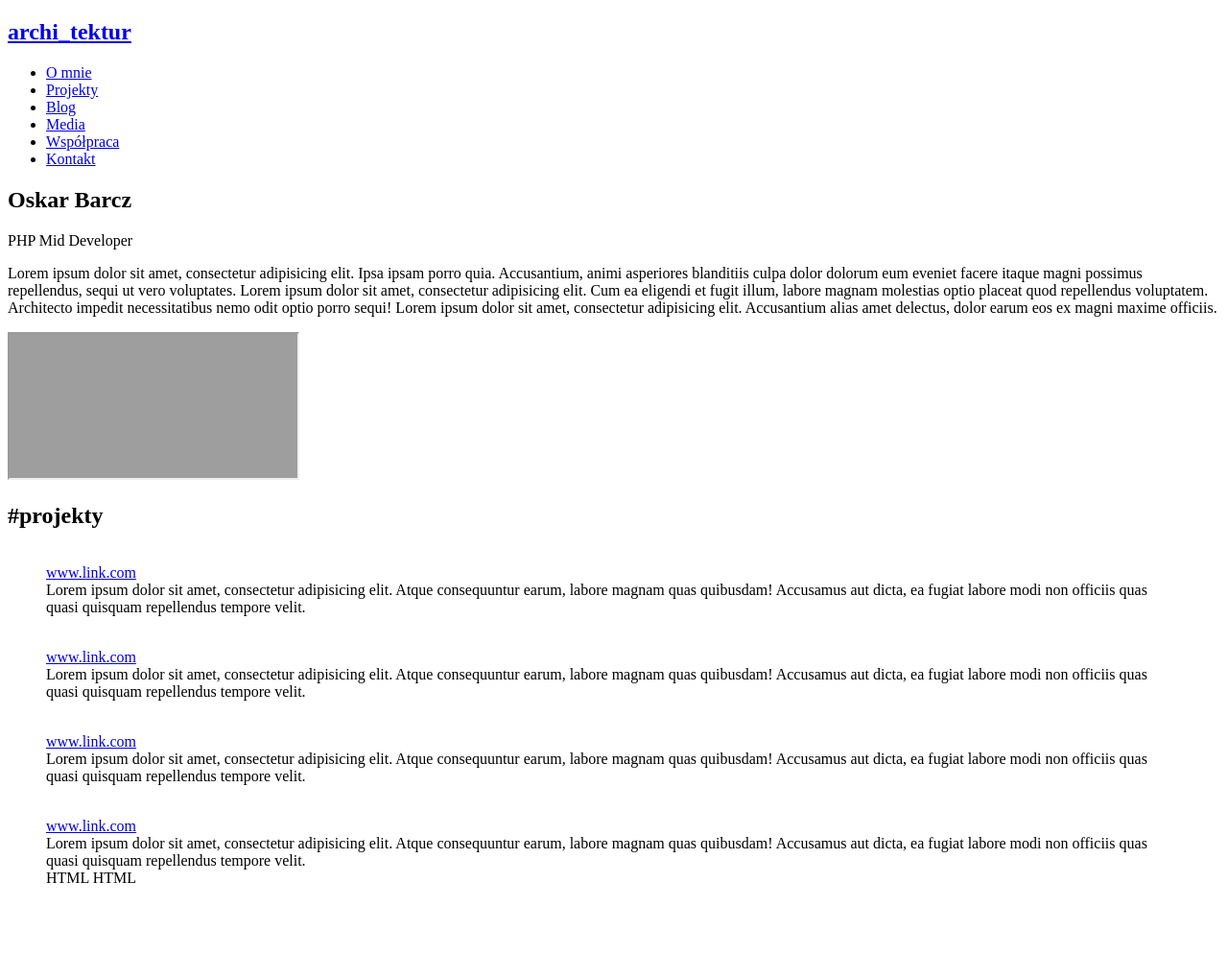
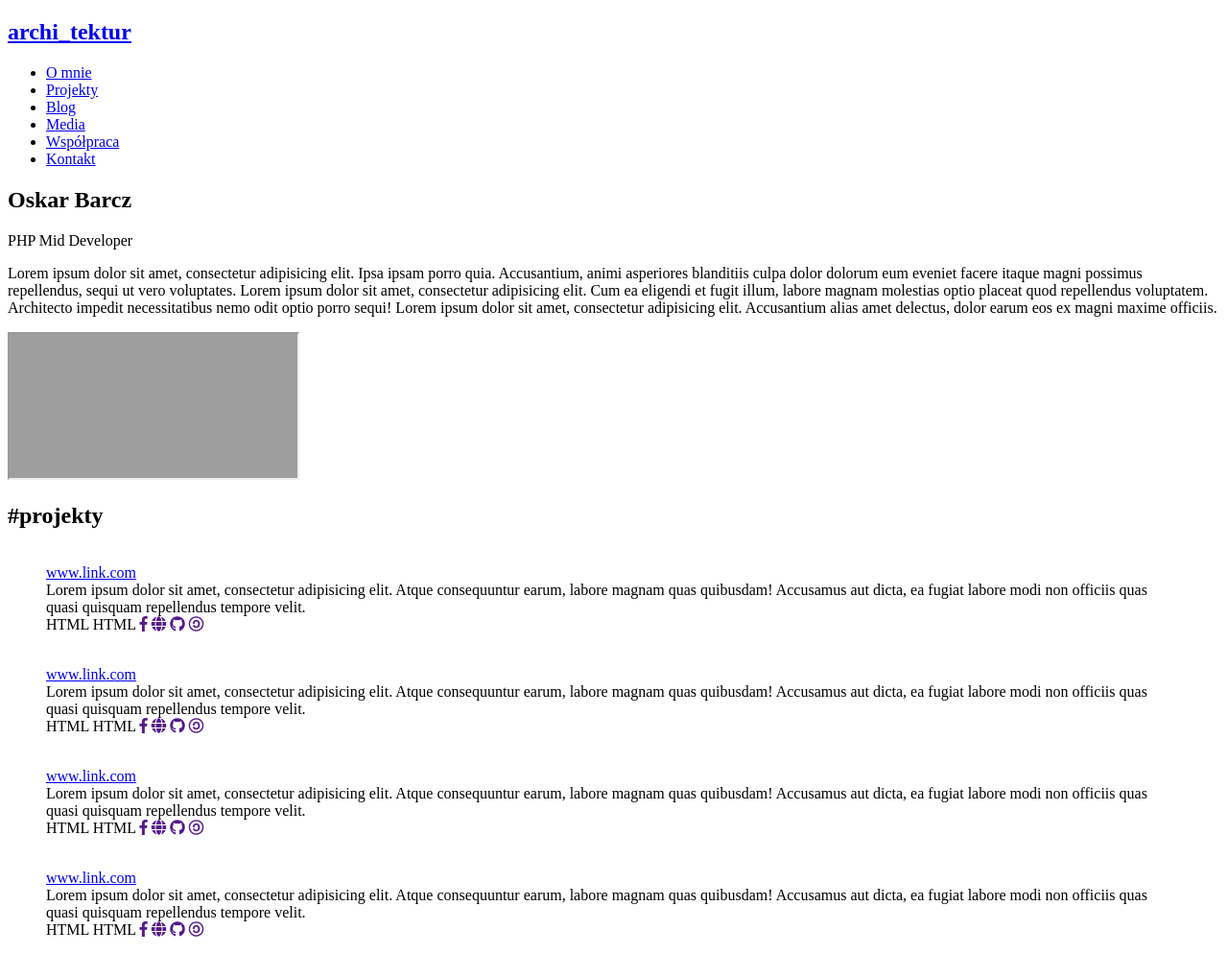
Before and after one commit to oskarbarcz/archi-tektur-pl-website, a PHP site: template resources/templates/index.twig in a window 1280 px wide. Shown: the whole page at 96% size. Before the commit the page ends 920 px from the top, so only its background shows below. Run offline with PHP 8.4, Linux system fonts and the light colour scheme; the template is opened without the code that fills it, so the values that code supplies are empty; some libraries are stand-ins or nearby versions; grey boxes are pictures that could not be loaded.

Commit message:
CSS changes

```diff
--- a/resources/templates/index.twig
+++ b/resources/templates/index.twig
@@ -62,26 +62,16 @@
                     consequuntur earum, labore magnam quas quibusdam! Accusamus aut dicta, ea fugiat labore modi non
                     officiis quas quasi quisquam repellendus tempore velit.
                 </article>
-            </figure>
-            <figure class="project__element">
-                <img class="project__image" src="https://via.placeholder.com/800x800?text=Project+image+xample" alt="">
-                <figcaption class="project__caption">
-                    <a class="project__link" href="https://www.link.com">www.link.com</a>
-                </figcaption>
-                <article class="project__description">Lorem ipsum dolor sit amet, consectetur adipisicing elit. Atque
-                    consequuntur earum, labore magnam quas quibusdam! Accusamus aut dicta, ea fugiat labore modi non
-                    officiis quas quasi quisquam repellendus tempore velit.
-                </article>
-            </figure>
-            <figure class="project__element">
-                <img class="project__image" src="https://via.placeholder.com/800x800?text=Project+image+xample" alt="">
-                <figcaption class="project__caption">
-                    <a class="project__link" href="https://www.link.com">www.link.com</a>
-                </figcaption>
-                <article class="project__description">Lorem ipsum dolor sit amet, consectetur adipisicing elit. Atque
-                    consequuntur earum, labore magnam quas quibusdam! Accusamus aut dicta, ea fugiat labore modi non
-                    officiis quas quasi quisquam repellendus tempore velit.
-                </article>
+                <span class="project__technologies">
+                    <span class="project__technology">HTML</span>
+                    <span class="project__technology">HTML</span>
+                </span>
+                <span class="project__social-icons">
+                    <a href="" class="project__social-icon"><span class="fab fa-facebook-f"></span></a>
+                    <a href="" class="project__social-icon"><span class="fas fa-globe"></span></a>
+                    <a href="" class="project__social-icon"><span class="fab fa-github"></span></a>
+                    <a href="" class="project__social-icon"><span class="fab fa-creative-commons-sa"></span></a>
+                </span>
             </figure>
             <figure class="project__element">
                 <img class="project__image" src="https://via.placeholder.com/800x800?text=Project+image+xample" alt="">
@@ -96,6 +86,52 @@
                     <span class="project__technology">HTML</span>
                     <span class="project__technology">HTML</span>
                 </span>
+                <span class="project__social-icons">
+                    <a href="" class="project__social-icon"><span class="fab fa-facebook-f"></span></a>
+                    <a href="" class="project__social-icon"><span class="fas fa-globe"></span></a>
+                    <a href="" class="project__social-icon"><span class="fab fa-github"></span></a>
+                    <a href="" class="project__social-icon"><span class="fab fa-creative-commons-sa"></span></a>
+                </span>
+            </figure>
+            <figure class="project__element">
+                <img class="project__image" src="https://via.placeholder.com/800x800?text=Project+image+xample" alt="">
+                <figcaption class="project__caption">
+                    <a class="project__link" href="https://www.link.com">www.link.com</a>
+                </figcaption>
+                <article class="project__description">Lorem ipsum dolor sit amet, consectetur adipisicing elit. Atque
+                    consequuntur earum, labore magnam quas quibusdam! Accusamus aut dicta, ea fugiat labore modi non
+                    officiis quas quasi quisquam repellendus tempore velit.
+                </article>
+                <span class="project__technologies">
+                    <span class="project__technology">HTML</span>
+                    <span class="project__technology">HTML</span>
+                </span>
+                <span class="project__social-icons">
+                    <a href="" class="project__social-icon"><span class="fab fa-facebook-f"></span></a>
+                    <a href="" class="project__social-icon"><span class="fas fa-globe"></span></a>
+                    <a href="" class="project__social-icon"><span class="fab fa-github"></span></a>
+                    <a href="" class="project__social-icon"><span class="fab fa-creative-commons-sa"></span></a>
+                </span>
+            </figure>
+            <figure class="project__element">
+                <img class="project__image" src="https://via.placeholder.com/800x800?text=Project+image+xample" alt="">
+                <figcaption class="project__caption">
+                    <a class="project__link" href="https://www.link.com">www.link.com</a>
+                </figcaption>
+                <article class="project__description">Lorem ipsum dolor sit amet, consectetur adipisicing elit. Atque
+                    consequuntur earum, labore magnam quas quibusdam! Accusamus aut dicta, ea fugiat labore modi non
+                    officiis quas quasi quisquam repellendus tempore velit.
+                </article>
+                <span class="project__technologies">
+                    <span class="project__technology">HTML</span>
+                    <span class="project__technology">HTML</span>
+                </span>
+                <span class="project__social-icons">
+                    <a href="" class="project__social-icon"><span class="fab fa-facebook-f"></span></a>
+                    <a href="" class="project__social-icon"><span class="fas fa-globe"></span></a>
+                    <a href="" class="project__social-icon"><span class="fab fa-github"></span></a>
+                    <a href="" class="project__social-icon"><span class="fab fa-creative-commons-sa"></span></a>
+                </span>
             </figure>
         </div>
 
```
Also changed, not shown: public_html/css/master.css (+1 -1 lines), public_html/scss/sections/_projects.scss (+44 -2 lines).
